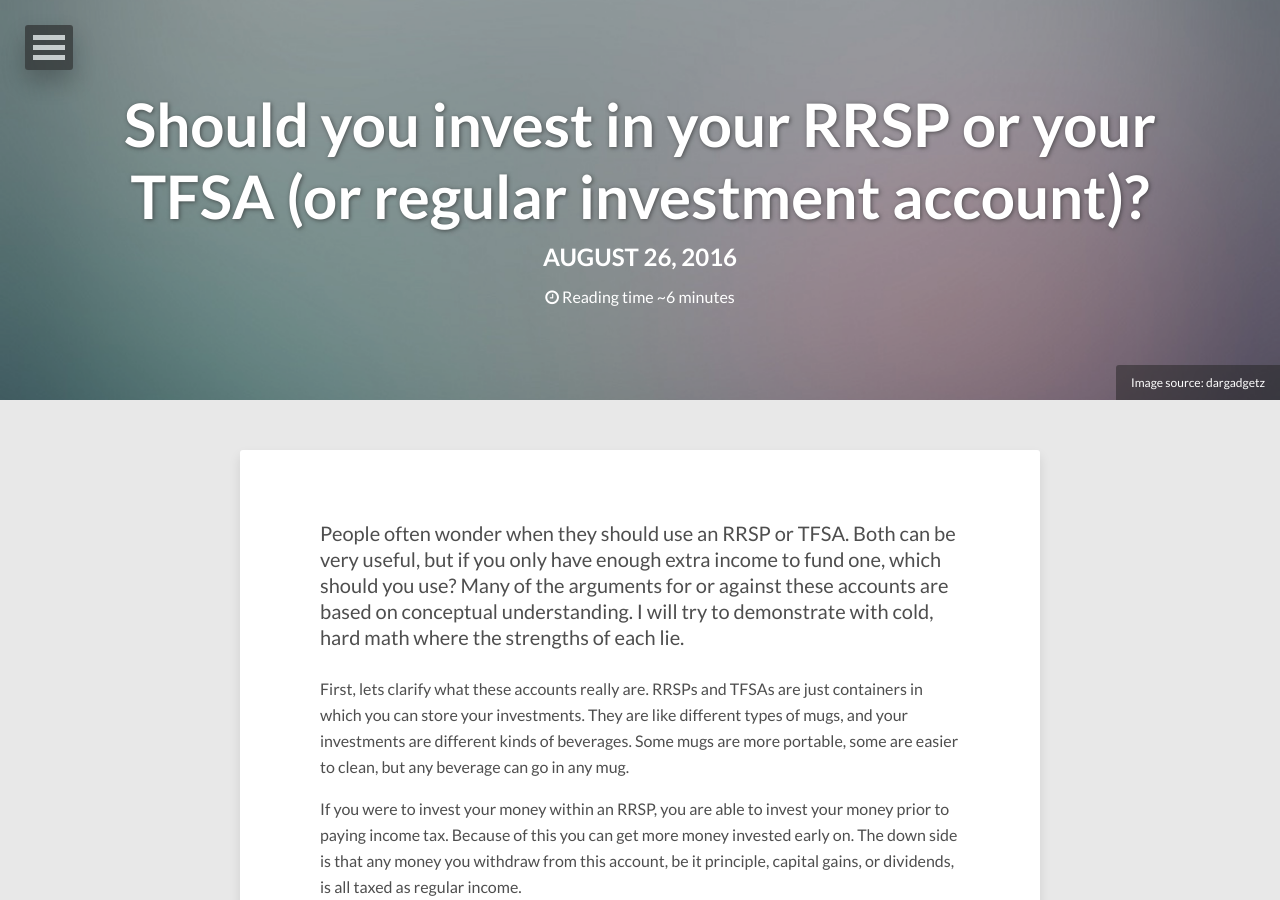
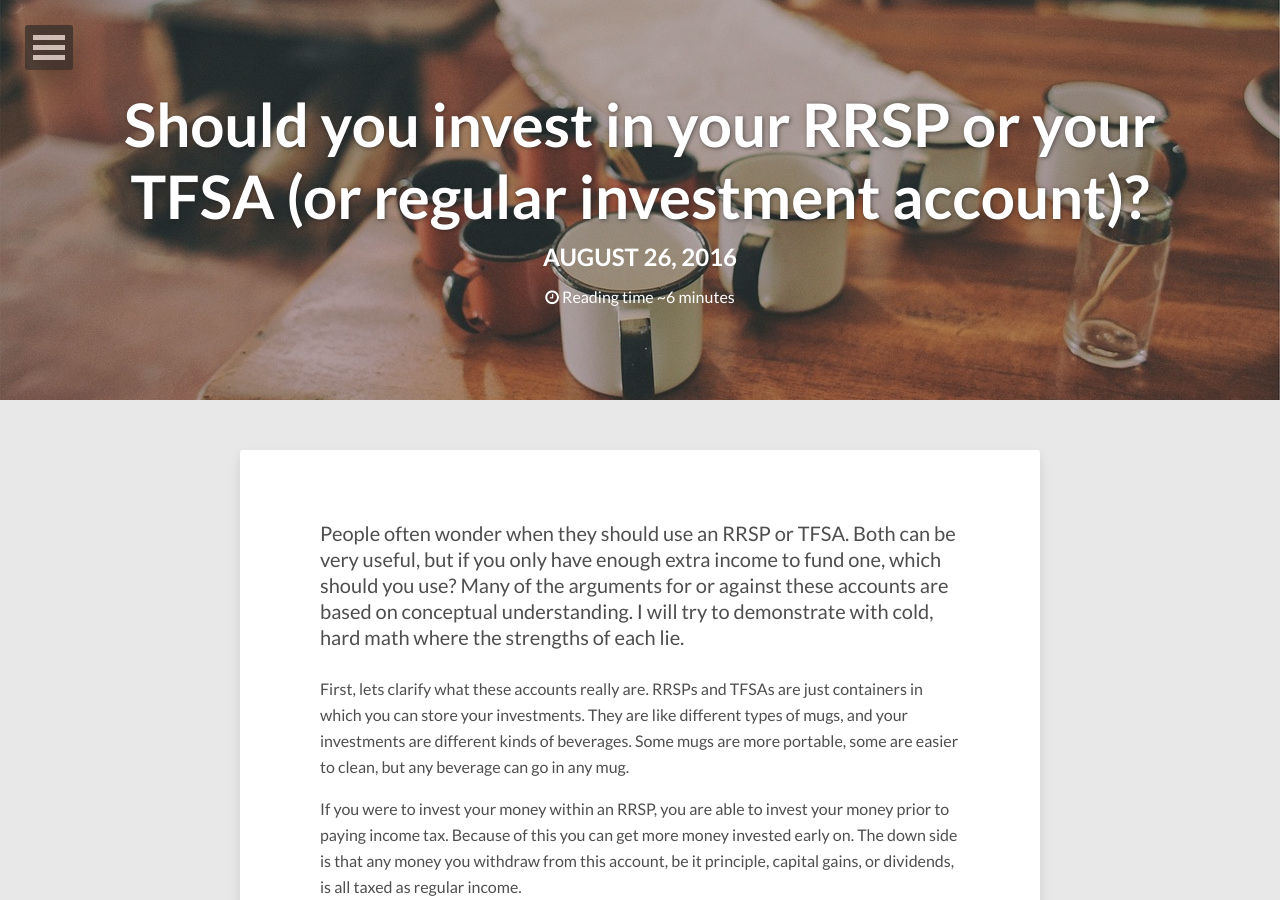
Before and after one commit to OutlierFinance/outlierfinance, a Jekyll site: the page built from _posts/2016-08-26-rrsp-vs-tfsa.md, in a window 1280 px wide and 900 px high. Built offline with Jekyll 4.4.1, drawn with Linux system fonts in a browser that asks for light colours; nearby versions of some CDN libraries.

Commit message:
Use more appropriate feature image for post

```diff
--- a/_posts/2016-08-26-rrsp-vs-tfsa.md
+++ b/_posts/2016-08-26-rrsp-vs-tfsa.md
@@ -3,9 +3,7 @@ layout: post
 title: Should you invest in your RRSP or your TFSA (or regular investment account)?
 tags: [tax]
 image:
-  feature: abstract-1.jpg
-  credit: dargadgetz
-  creditlink: http://www.dargadgetz.com/ios-7-abstract-wallpaper-pack-for-iphone-5-and-ipod-touch-retina/
+  feature: mugs.jpg
 ---
 
 People often wonder when they should use an RRSP or TFSA. Both can be very useful, but if you only have enough extra income to fund one, which should you use? Many of the arguments for or against these accounts are based on conceptual understanding. I will try to demonstrate with cold, hard math where the strengths of each lie.
```
Also changed, not shown: images/mugs.jpg (added).
